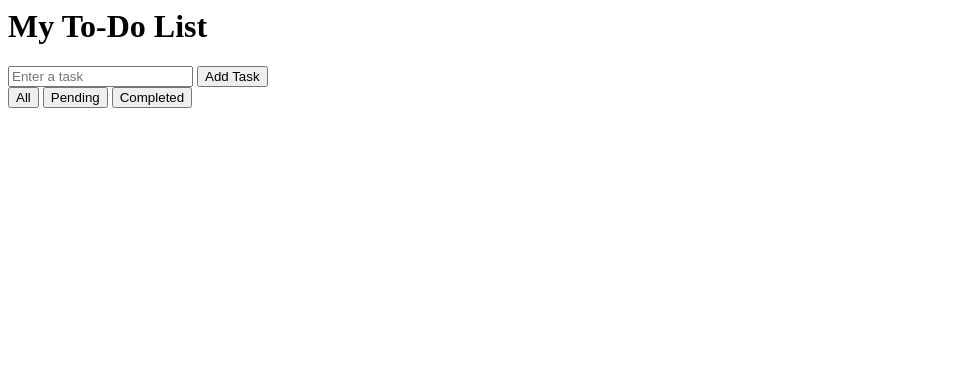
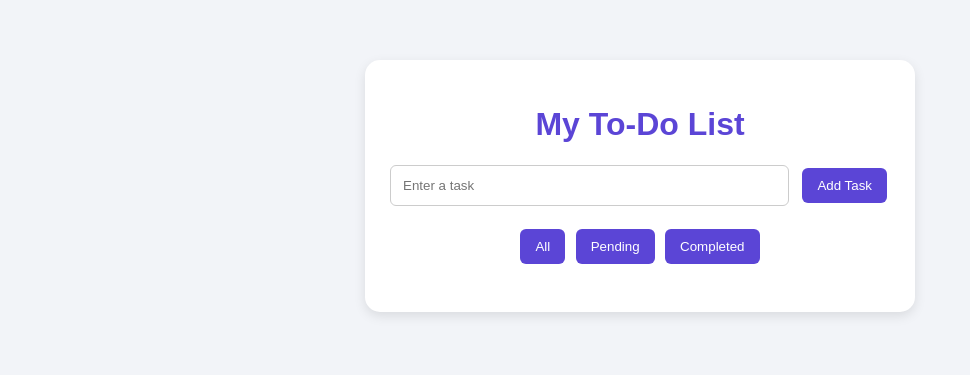
Before and after one commit to subasriangusamy2007-byte/javascript-dom-todo-list, a plain HTML site: page index.html in a window 1280 px wide. Shown: the whole page, without its empty margins (0-970 px from the left). Drawn offline with Linux system fonts and the light colour scheme.

Commit message:
Update index.html

```diff
--- a/index.html
+++ b/index.html
@@ -1,8 +1,23 @@
+
+<!DOCTYPE html>
+<html lang="en">
+<head>
+    <meta charset="UTF-8">
+    <meta name="viewport" content="width=device-width, initial-scale=1.0">
+    <title>My To-Do List</title>
+    <link rel="stylesheet" href="style.css">
+</head>
+<body>
+
     <div class="container">
         <h1>My To-Do List</h1>
 
         <div class="input-box">
-    <input type="text" id="taskInput" placeholder="Enter a task">
+            <input
+                type="text"
+                id="taskInput"
+                placeholder="Enter a task"
+            >
             <button id="addBtn">Add Task</button>
         </div>
 
@@ -14,3 +29,8 @@
 
         <ul id="taskList"></ul>
     </div>
+
+    <script src="script.js"></script>
+
+</body>
+</html>
```
Lines whose indentation alone changed are shown as unchanged.
